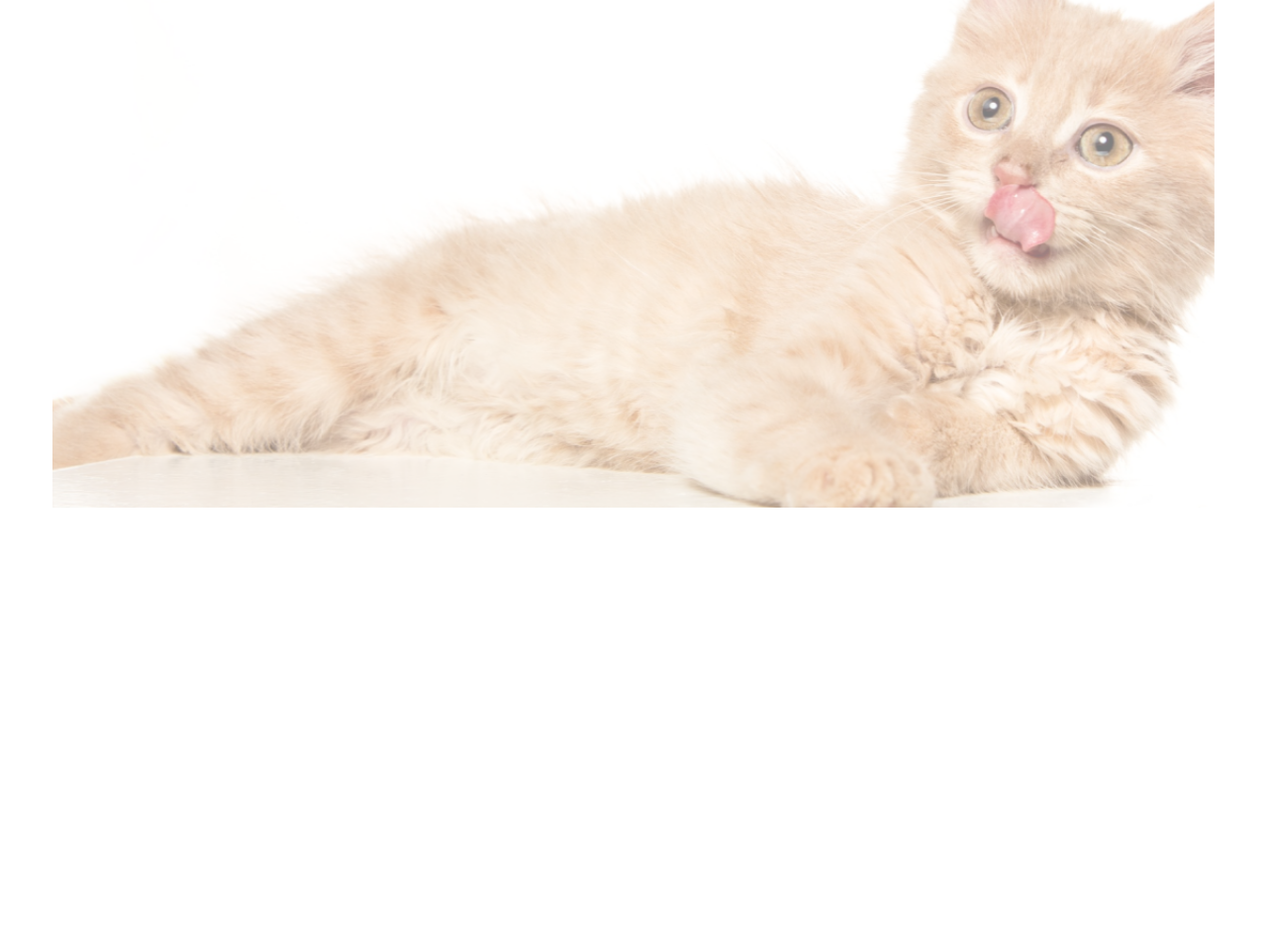
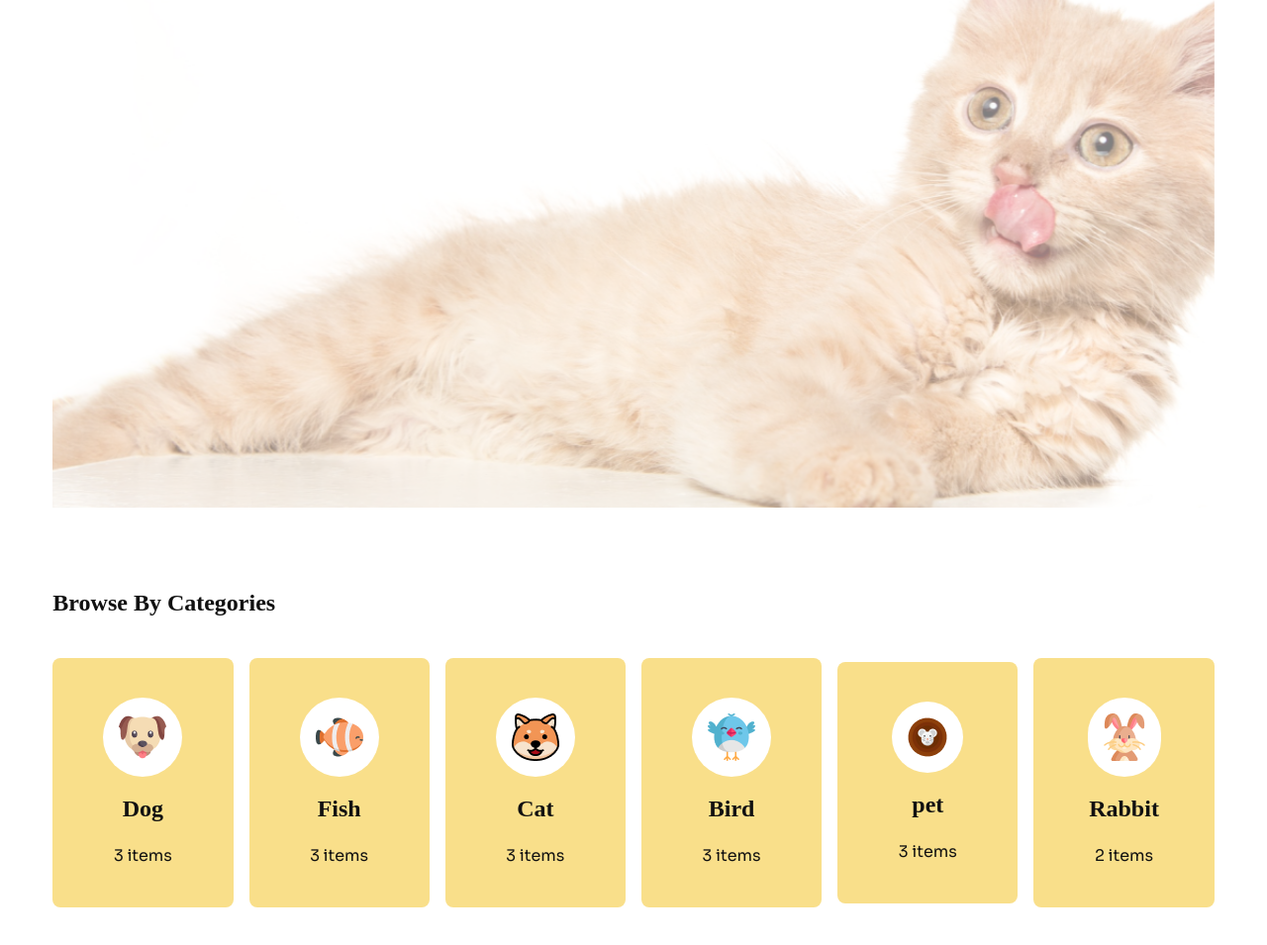
Before and after one commit to Imranfaraji/category-0001, a plain HTML site: page index.html in a window 1280 px wide. Shown: the part 355-1310 px from the top of the page at 99% size. Before the commit the page ends 868 px from the top, so only its background shows below. Drawn offline with nearby package versions, Linux system fonts and the light colour scheme; a web font is replaced by a local one.

Commit message:
category section complete

```diff
--- a/index.html
+++ b/index.html
@@ -23,6 +23,7 @@
               colors: {
                 clifford: '#da373d',
                 'color1': '#111111',
+                'color2': '#F9DF8A',
                 'accent': '#FFDC26',
               },
              fontFamily:{
@@ -134,7 +135,85 @@
 
     <!-- main section start -->
 
-    <main>
+    <main class="w-11/12 mx-auto">
+
+      <!-- category section star  -->
+       <section class="mt-20">
+        <h2 class="font-adlam text-2xl font-bold text-color1 ">Browse By Categories</h2>
+        <div class="grid grid-cols-2 md:grid-cols-3 lg:grid-cols-6 items-center justify-center gap-4 mt-10">
+
+             <!-- card-1   -->
+           <div class="bg-color2 flex items-center justify-center py-10 text-center rounded-lg">
+            <div>
+              <div class="bg-white p-4 rounded-full">
+                <img src="./images/dog-cartoon.png" alt="">
+              </div>
+              <h3 class="text-color1 font-adlam text-2xl font-bold mt-4">Dog</h3>
+              <p class="text-color1 text-base mt-5 font-sora">3 items</p>
+            </div>
+           </div>
+             <!-- card-2   -->
+           <div class="bg-color2 flex items-center justify-center py-10 text-center rounded-lg">
+            <div>
+              <div class="bg-white p-4 rounded-full">
+                <img src="./images/fish-cartoon.png" alt="">
+              </div>
+              <h3 class="text-color1 font-adlam text-2xl font-bold mt-4">Fish</h3>
+              <p class="text-color1 text-base mt-5 font-sora">3 items</p>
+            </div>
+           </div>
+             <!-- card-3   -->
+           <div class="bg-color2 flex items-center justify-center py-10 text-center rounded-lg">
+            <div>
+              <div class="bg-white p-4 rounded-full">
+                <img src="./images/cat-cartoon.png" alt="">
+              </div>
+              <h3 class="text-color1 font-adlam text-2xl font-bold mt-4">Cat</h3>
+              <p class="text-color1 text-base mt-5 font-sora">3 items</p>
+            </div>
+           </div>
+             <!-- card-4   -->
+           <div class="bg-color2 flex items-center justify-center py-10 text-center rounded-lg">
+            <div>
+              <div class="bg-white p-4 rounded-full">
+                <img src="./images/bird-cartoon.png" alt="">
+              </div>
+              <h3 class="text-color1 font-adlam text-2xl font-bold mt-4">Bird</h3>
+              <p class="text-color1 text-base mt-5 font-sora">3 items</p>
+            </div>
+           </div>
+
+             <!-- card-6   -->
+           <div class="bg-color2 flex items-center justify-center py-10 text-center rounded-lg">
+            <div>
+              <div class="bg-white p-4 rounded-full">
+                <img src="./images/mouse-cartoon.png" alt="">
+              </div>
+
+                <h3 class="text-color1 font-adlam text-2xl font-bold mt-4">pet</h3>
+
+                <p class="text-color1 text-base mt-5 font-sora">3 items</p>
+
+            </div>
+           </div>
+             <!-- card-6   -->
+           <div class="bg-color2 flex items-center justify-center py-10 text-center rounded-lg">
+            <div>
+              <div class="bg-white p-4 rounded-full">
+                <img src="./images/rabbit-cartoon.png" alt="">
+              </div>
+              <h3 class="text-color1 font-adlam text-2xl font-bold mt-4">Rabbit</h3>
+              <p class="text-color1 text-base mt-5 font-sora">2 items</p>
+            </div>
+           </div>
+
+        </div>
+       </section>
+       <!-- category section end  -->
+
+       <section class="mt-10">
+
+       </section>
 
     </main>
 
```
